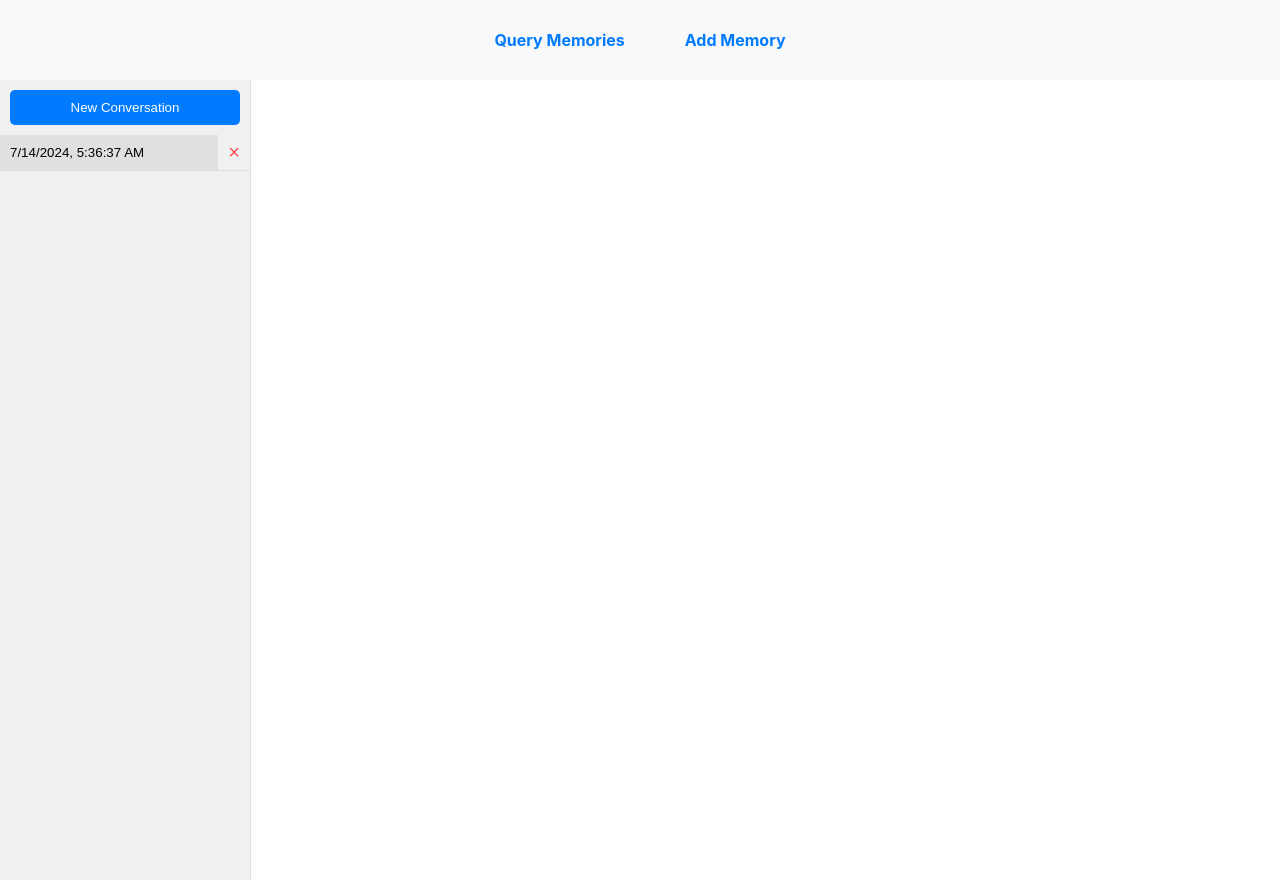
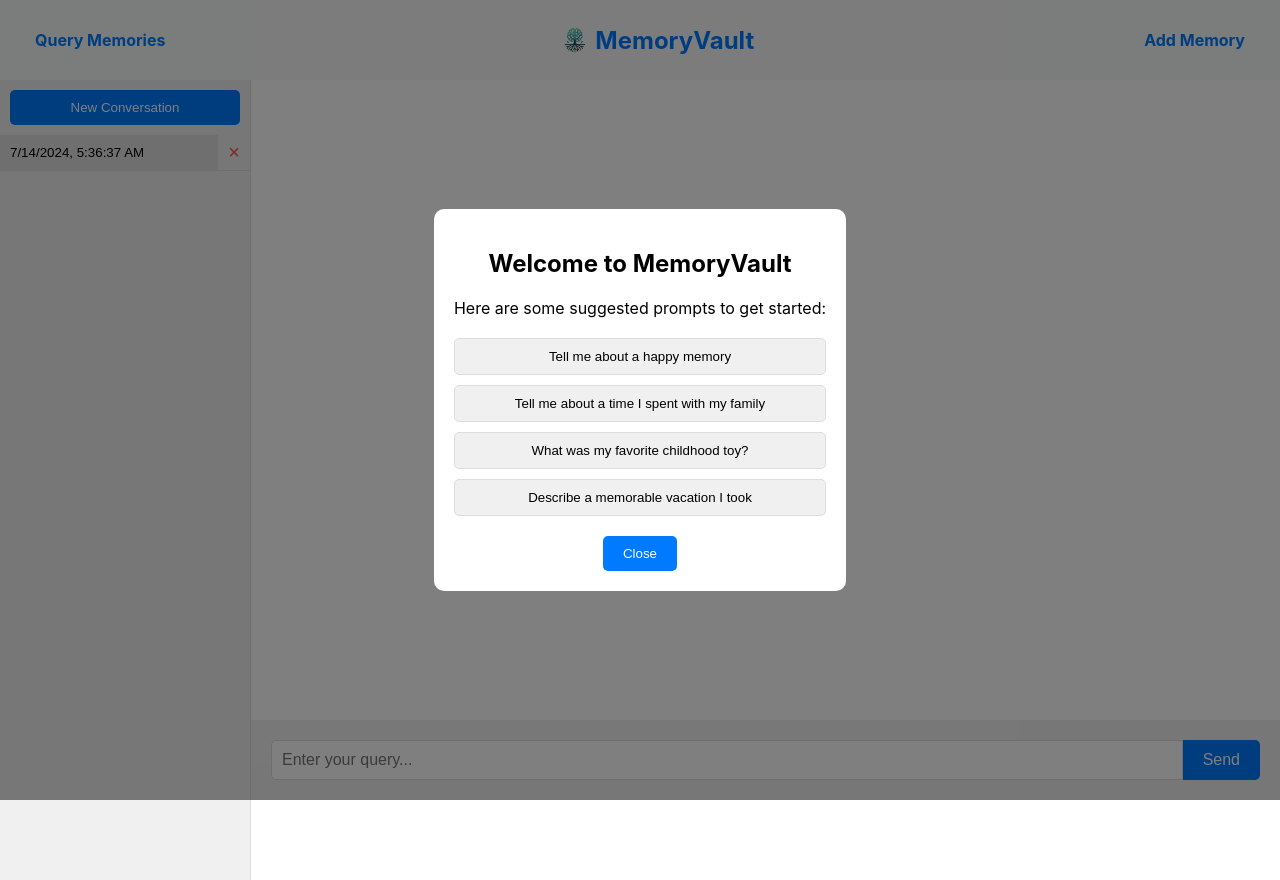
Before and after one commit to 25Keshavk/MemoryVault, a React (Create React App) app in the folder react-frontend/: page / in a window 1280 px wide. Built offline with nearby package versions, Linux system fonts and the light colour scheme.

Commit message:
got history properly working i think!

```diff
--- a/react-frontend/src/App.css
+++ b/react-frontend/src/App.css
@@ -1,12 +1,23 @@
 .nav-menu {
   display: flex;
-  justify-content: center;
-  padding: 20px 0;
+  justify-content: space-between;
+  align-items: center;
+  padding: 20px;
   background-color: #f8f9fa;
 }
 
+.nav-logo {
+  height: 40px; /* Adjust as needed */
+  width: auto;
+}
+
+.nav-links {
+  display: flex;
+  align-items: center;
+  gap: 20px; /* Adjust spacing between items */
+}
+
 .nav-link {
-  margin: 0 15px;
   padding: 10px 15px;
   text-decoration: none;
   color: #007bff;
@@ -19,3 +30,13 @@
   background-color: #007bff;
   color: white;
 }
+
+.nav-title {
+  font-size: 24px;
+  font-weight: bold;
+  color: #007bff;
+}
+.logo-title-container {
+  display: flex;
+  align-items: center;
+}
--- a/react-frontend/src/App.js
+++ b/react-frontend/src/App.js
@@ -13,6 +13,14 @@ function App() {
             <Link to="/" className="nav-link">
               Query Memories
             </Link>
+            <div className="logo-title-container">
+              <img
+                src="/logo.png"
+                alt="MemoryVault Logo"
+                className="nav-logo"
+              />
+              <span className="nav-title">MemoryVault</span>
+            </div>
             <Link to="/add-memory" className="nav-link">
               Add Memory
             </Link>
--- a/react-frontend/src/components/QueryPage.css
+++ b/react-frontend/src/components/QueryPage.css
@@ -157,3 +157,58 @@ body {
 .conversation-btn.active {
   background-color: #e0e0e0;
 }
+
+.welcome-overlay {
+  position: fixed;
+  top: 0;
+  left: 0;
+  right: 0;
+  bottom: 0;
+  background-color: rgba(0, 0, 0, 0.5);
+  display: flex;
+  justify-content: center;
+  align-items: center;
+  z-index: 1000;
+}
+
+.welcome-content {
+  background-color: white;
+  padding: 20px;
+  border-radius: 10px;
+  text-align: center;
+  max-width: 400px;
+}
+
+.suggested-prompts {
+  display: flex;
+  flex-direction: column;
+  gap: 10px;
+  margin-top: 20px;
+}
+
+.prompt-btn {
+  padding: 10px 15px;
+  background-color: #f0f0f0;
+  border: 1px solid #ddd;
+  border-radius: 5px;
+  cursor: pointer;
+  transition: background-color 0.3s ease;
+}
+
+.prompt-btn:hover {
+  background-color: #e0e0e0;
+}
+
+.close-welcome-btn {
+  margin-top: 20px;
+  padding: 10px 20px;
+  background-color: #007bff;
+  color: white;
+  border: none;
+  border-radius: 5px;
+  cursor: pointer;
+}
+
+.close-welcome-btn:hover {
+  background-color: #0056b3;
+}
--- a/react-frontend/src/components/QueryPage.jsx
+++ b/react-frontend/src/components/QueryPage.jsx
@@ -8,6 +8,14 @@ const QueryPage = () => {
   const [queries, setQueries] = useState([]);
   const [currentQuery, setCurrentQuery] = useState("");
   const [isLoading, setIsLoading] = useState(false);
+  const [showWelcome, setShowWelcome] = useState(true);
+
+  const suggestedPrompts = [
+    "Tell me about a happy memory",
+    "Tell me about a time I spent with my family",
+    "What was my favorite childhood toy?",
+    "Describe a memorable vacation I took",
+  ];
 
   useEffect(() => {
     const savedConversations = JSON.parse(
@@ -15,11 +23,16 @@ const QueryPage = () => {
     );
     const sortedConversations = savedConversations.sort((a, b) => b.id - a.id);
     setConversations(sortedConversations);
-    if (sortedConversations.length > 0) {
+
+    if (
+      sortedConversations.length === 0 ||
+      !localStorage.getItem("hasVisited")
+    ) {
+      startNewConversation();
+      localStorage.setItem("hasVisited", "true");
+    } else {
       setCurrentConversationId(sortedConversations[0].id);
       setQueries(sortedConversations[0].queries);
-    } else {
-      startNewConversation();
     }
   }, []);
 
@@ -68,11 +81,19 @@ const QueryPage = () => {
     return formattedHistory;
   };
 
-  const handleSubmit = async (e) => {
-    e.preventDefault();
-    if (!currentQuery.trim()) return;
+  const handlePromptClick = (prompt) => {
+    setShowWelcome(false);
+    startNewConversation();
+    setCurrentQuery(prompt);
+    handleSubmit(null, prompt);
+  };
 
-    const newQuery = { query: currentQuery, response: null, isLoading: true };
+  const handleSubmit = async (e, manualPrompt = null) => {
+    if (e) e.preventDefault();
+    const queryToSend = manualPrompt || currentQuery;
+    if (!queryToSend.trim()) return;
+
+    const newQuery = { query: queryToSend, response: null, isLoading: true };
     const updatedQueries = [...queries, newQuery];
     setQueries(updatedQueries);
     setCurrentQuery("");
@@ -123,8 +144,35 @@ const QueryPage = () => {
     setQueries(selectedConversation.queries);
   };
 
+  const renderWelcomeOverlay = () => (
+    <div className="welcome-overlay">
+      <div className="welcome-content">
+        <h2>Welcome to MemoryVault</h2>
+        <p>Here are some suggested prompts to get started:</p>
+        <div className="suggested-prompts">
+          {suggestedPrompts.map((prompt, index) => (
+            <button
+              key={index}
+              onClick={() => handlePromptClick(prompt)}
+              className="prompt-btn"
+            >
+              {prompt}
+            </button>
+          ))}
+        </div>
+        <button
+          onClick={() => setShowWelcome(false)}
+          className="close-welcome-btn"
+        >
+          Close
+        </button>
+      </div>
+    </div>
+  );
+
   return (
     <div className="memory-vault">
+      {showWelcome && renderWelcomeOverlay()}
       <div className="sidebar">
         <button onClick={startNewConversation} className="new-conversation-btn">
           New Conversation
@@ -151,7 +199,31 @@ const QueryPage = () => {
         </div>
       </div>
       <div className="main-content">
-        {/* ... (keep the rest of the JSX unchanged) */}
+        <div className="conversation">
+          {queries.map((item, index) => (
+            <div key={index} className="query-response">
+              <p className="query">{item.query}</p>
+              {item.isLoading ? (
+                <div className="loading-animation">Loading...</div>
+              ) : (
+                <p className="response">{item.response}</p>
+              )}
+            </div>
+          ))}
+        </div>
+        <form onSubmit={handleSubmit} className="query-form">
+          <input
+            type="text"
+            value={currentQuery}
+            onChange={(e) => setCurrentQuery(e.target.value)}
+            placeholder="Enter your query..."
+            className="query-input"
+            disabled={isLoading}
+          />
+          <button type="submit" className="submit-button" disabled={isLoading}>
+            Send
+          </button>
+        </form>
       </div>
     </div>
   );
```
